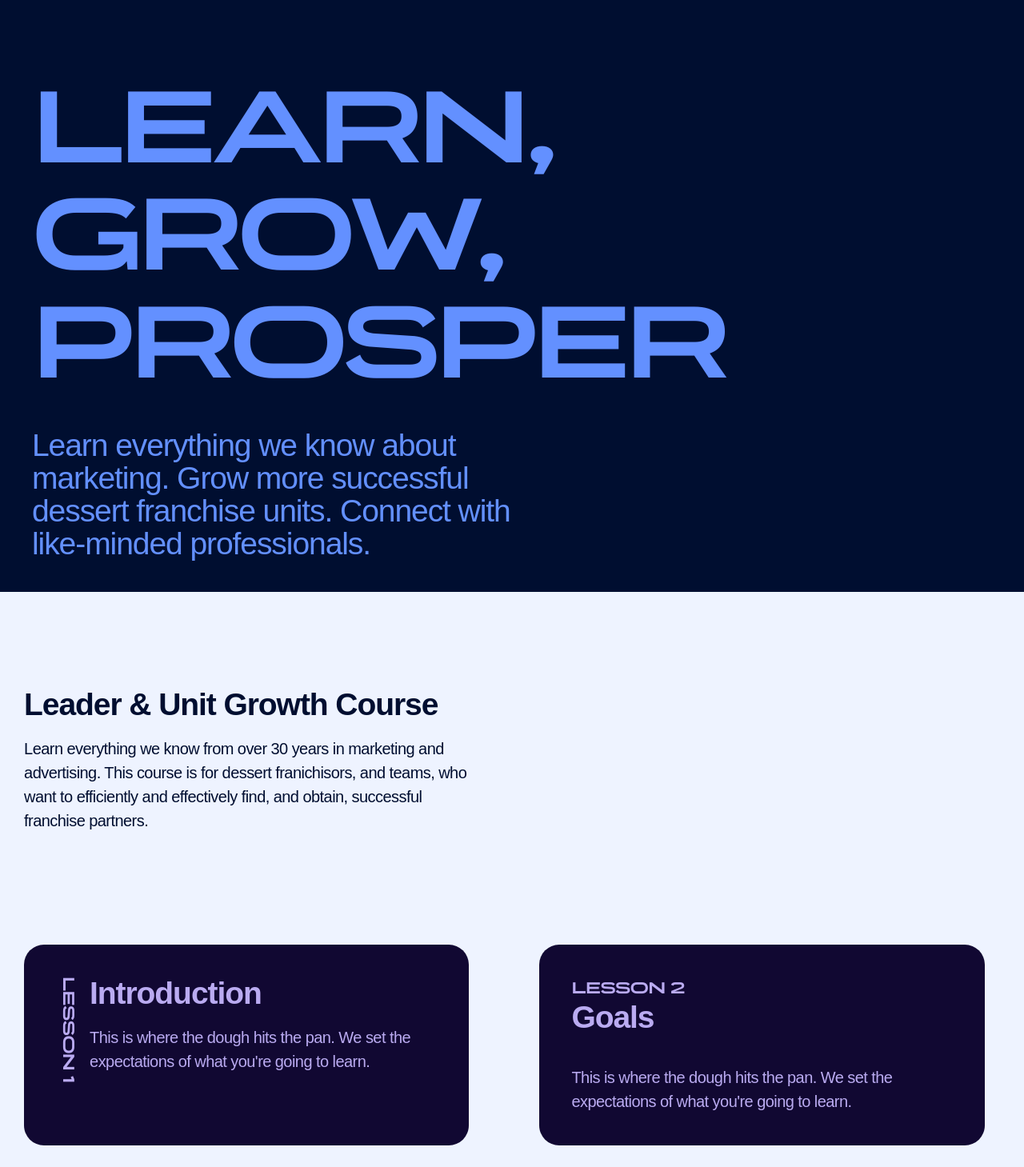
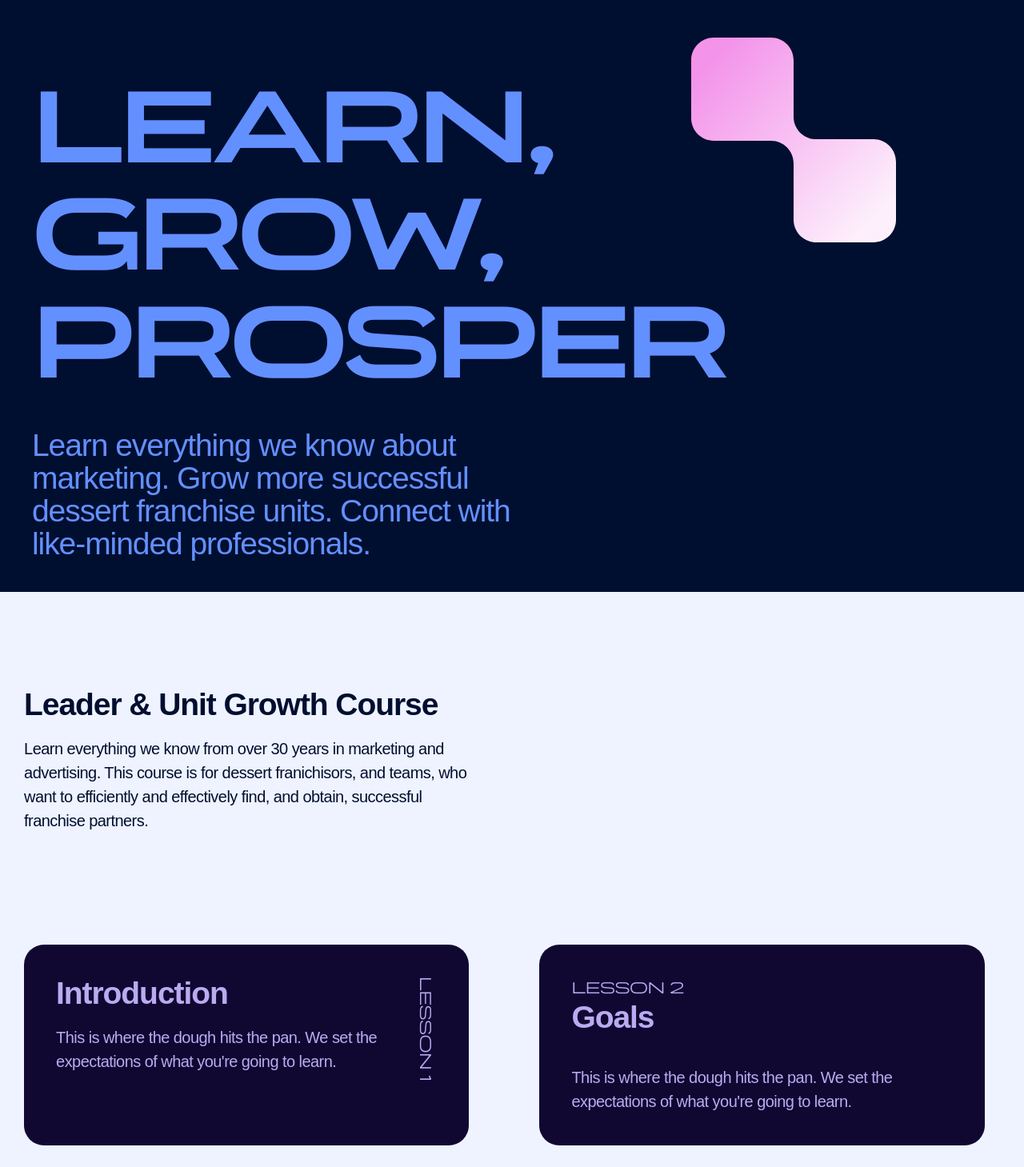
Before and after one commit to frankstallone/sweetspot, an Astro site: page / in a window 1280 px wide. Shown: the part 113-1572 px from the top of the page at 80% size. Built offline with nearby package versions, Linux system fonts and the light colour scheme; Astro itself is replaced by a stand-in of ours; a web font is replaced by a local one.

Commit message:
ui: 💄 Playing with decoration and lesson font weights

```diff
--- a/src/components/Head.astro
+++ b/src/components/Head.astro
@@ -96,6 +96,13 @@ const ogImage = meta.image
   <link
     rel="preload"
     as="font"
+    href="/fonts/organetto/Organetto-LightExt.woff"
+    type="font/woff"
+    crossorigin="anonymous"
+  />
+  <link
+    rel="preload"
+    as="font"
     href="/fonts/organetto/Organetto-BoldExt.woff"
     type="font/woff"
     crossorigin="anonymous"
--- a/src/components/HomeHero.astro
+++ b/src/components/HomeHero.astro
@@ -3,10 +3,46 @@ import Header from './Header.astro';
 ---
 
 <div
-  class="cover"
-  id="hero"
-  style="--cover-padding: 0; background-color: var(--blue1000); color: var(--blue400);"
+  class="relevent"
+  style="background-color: var(--blue1000); color: var(--blue400);"
 >
+  <div
+    class="absolute z-0"
+    style="inset-inline-end: 10rem; inset-block-start: 10rem;"
+  >
+    <svg
+      class="h-auto"
+      style="width: 20vw;"
+      viewBox="0 0 200 200"
+      fill="none"
+      xmlns="http://www.w3.org/2000/svg"
+    >
+      <g clip-path="url(#clip0_105_666)">
+        <path
+          fill-rule="evenodd"
+          clip-rule="evenodd"
+          d="M100 22C100 9.84974 90.1503 0 78 0H22C9.84974 0 0 9.84972 0 22V78.7194C0 90.8697 9.84974 100.719 22 100.719H78C90.1503 100.719 100 110.569 100 122.719V178C100 190.15 109.85 200 122 200H178C190.15 200 200 190.15 200 178V121.28C200 109.13 190.15 99.2805 178 99.2805H122C109.85 99.2805 100 89.4308 100 77.2805V22Z"
+          fill="url(#paint0_linear_105_666)"></path>
+      </g>
+      <defs>
+        <linearGradient
+          id="paint0_linear_105_666"
+          x1="14"
+          y1="26"
+          x2="179"
+          y2="179.5"
+          gradientUnits="userSpaceOnUse"
+        >
+          <stop stop-color="#f393ea"></stop>
+          <stop offset="1" stop-color="#fdf0fc"></stop>
+        </linearGradient>
+        <clipPath id="clip0_105_666">
+          <rect width="200" height="200" fill="white"></rect>
+        </clipPath>
+      </defs>
+    </svg>
+  </div>
+  <div class="cover relative z-10" id="hero" style="--cover-padding: 0;">
     <Header />
     <div class="switcher">
       <div
@@ -21,3 +57,4 @@ import Header from './Header.astro';
       </div>
     </div>
   </div>
+</div>
--- a/src/css/organetto.css
+++ b/src/css/organetto.css
@@ -19,6 +19,14 @@
 /* Organetto Extended */
 @font-face {
   font-family: 'Organetto Extended';
+  src: url('/fonts/organetto/Organetto-LightExt.woff') format('woff');
+  font-weight: 300;
+  font-style: normal;
+  font-display: swap;
+  unicode-range: U+000-5FF; /* Download only latin glyphs */
+}
+@font-face {
+  font-family: 'Organetto Extended';
   src: url('/fonts/organetto/Organetto-BoldExt.woff') format('woff');
   font-weight: 700;
   font-style: normal;
--- a/src/css/utility.css
+++ b/src/css/utility.css
@@ -420,8 +420,12 @@ Utilities for controlling how grid items are aligned along their inline axis. */
   text-align: right;
 }
 
+.font-weight-light {
+  font-weight: var(--font-light-weight);
+}
+
 .font-weight-base {
-  font-weight: var(--font-weight-base);
+  font-weight: var(--font-base-weight);
 }
 
 .font-weight-emphasis {
@@ -775,3 +779,34 @@ Utilities for controlling how an element handles content that is too large for t
 .overflow-y-scroll {
   overflow-y: scroll;
 }
+
+/* Z-Index
+Utilities for controlling the stack order of an element. */
+
+.z-0 {
+  z-index: 0;
+}
+
+.z-10 {
+  z-index: 10;
+}
+
+.z-20 {
+  z-index: 20;
+}
+
+.z-30 {
+  z-index: 30;
+}
+
+.z-40 {
+  z-index: 40;
+}
+
+.z-50 {
+  z-index: 50;
+}
+
+.z-auto {
+  z-index: auto;
+}
--- a/src/css/variables.css
+++ b/src/css/variables.css
@@ -62,6 +62,7 @@
   --line-height: var(--ratio);
   --line-height-small: calc(var(--ratio) * 0.7);
   --font-base: 'Public Sans', sans-serif;
+  --font-light-weight: 300;
   --font-base-weight: 400;
   --font-emphasis-weight: 700;
   --font-display: 'Organetto Bold', sans-serif;
--- a/src/pages/index.astro
+++ b/src/pages/index.astro
@@ -31,12 +31,6 @@ import Layout from '../layouts/Layout.astro';
             class="box rounded flex"
             style="--spot-color: var(--purple1000); --spot-color-text: var(--purple300);"
           >
-            <div
-              class="font-hero"
-              style="writing-mode: vertical-lr; margin-block-end: .75rem;"
-            >
-              Lesson 1
-            </div>
             <div class="flow prose">
               <h2>Introduction</h2>
               <p>
@@ -44,13 +38,19 @@ import Layout from '../layouts/Layout.astro';
                 what you're going to learn.
               </p>
             </div>
+            <div
+              class="font-hero font-weight-light"
+              style="writing-mode: vertical-lr; margin-block-start: .75rem;"
+            >
+              Lesson 1
+            </div>
           </li>
           <li
             class="box rounded mx-auto flow prose"
             style="--spot-color: var(--purple1000); --spot-color-text: var(--purple300);"
           >
             <div>
-              <div class="font-hero">Lesson 2</div>
+              <div class="font-hero font-weight-light">Lesson 2</div>
               <h2>Goals</h2>
             </div>
             <p>
@@ -63,7 +63,7 @@ import Layout from '../layouts/Layout.astro';
             style="--spot-color: var(--purple1000); --spot-color-text: var(--purple300);"
           >
             <div>
-              <div class="font-hero">Lesson 3</div>
+              <div class="font-hero font-weight-light">Lesson 3</div>
               <h2>Storytelling</h2>
             </div>
             <p>
@@ -76,7 +76,7 @@ import Layout from '../layouts/Layout.astro';
             style="--spot-color: var(--purple1000); --spot-color-text: var(--purple300);"
           >
             <div>
-              <div class="font-hero">Lesson 4</div>
+              <div class="font-hero font-weight-light">Lesson 4</div>
               <h2>Who are successful franchise partners?</h2>
             </div>
             <p>
@@ -89,7 +89,7 @@ import Layout from '../layouts/Layout.astro';
             style="--spot-color: var(--purple1000); --spot-color-text: var(--purple300);"
           >
             <div>
-              <div class="font-hero">Lesson 5</div>
+              <div class="font-hero font-weight-light">Lesson 5</div>
               <h2>Voice &amp; tone</h2>
             </div>
             <p>
```
Also changed, not shown: public/fonts/organetto/Organetto-LightExt.woff (added). Lines whose indentation alone changed are shown as unchanged.
